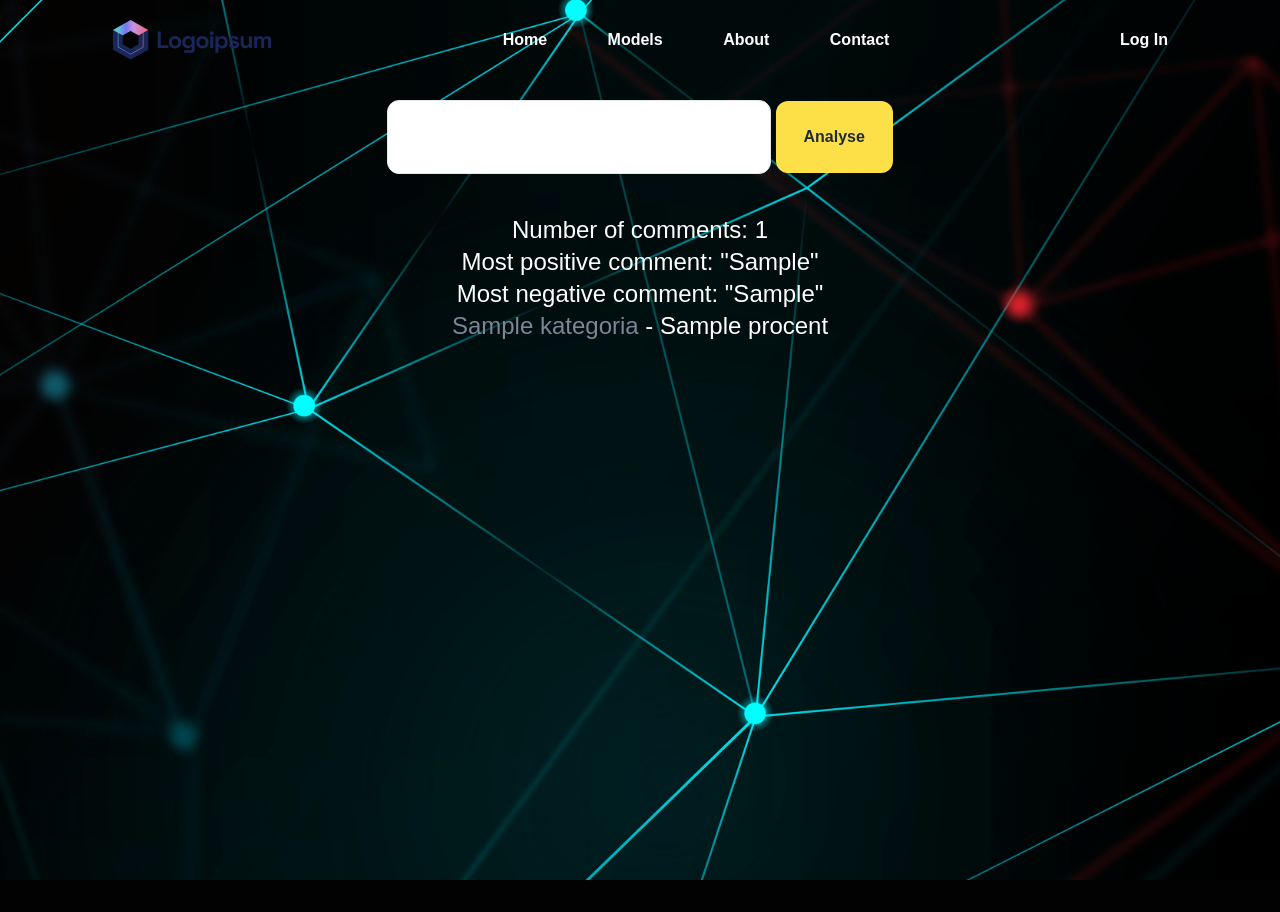
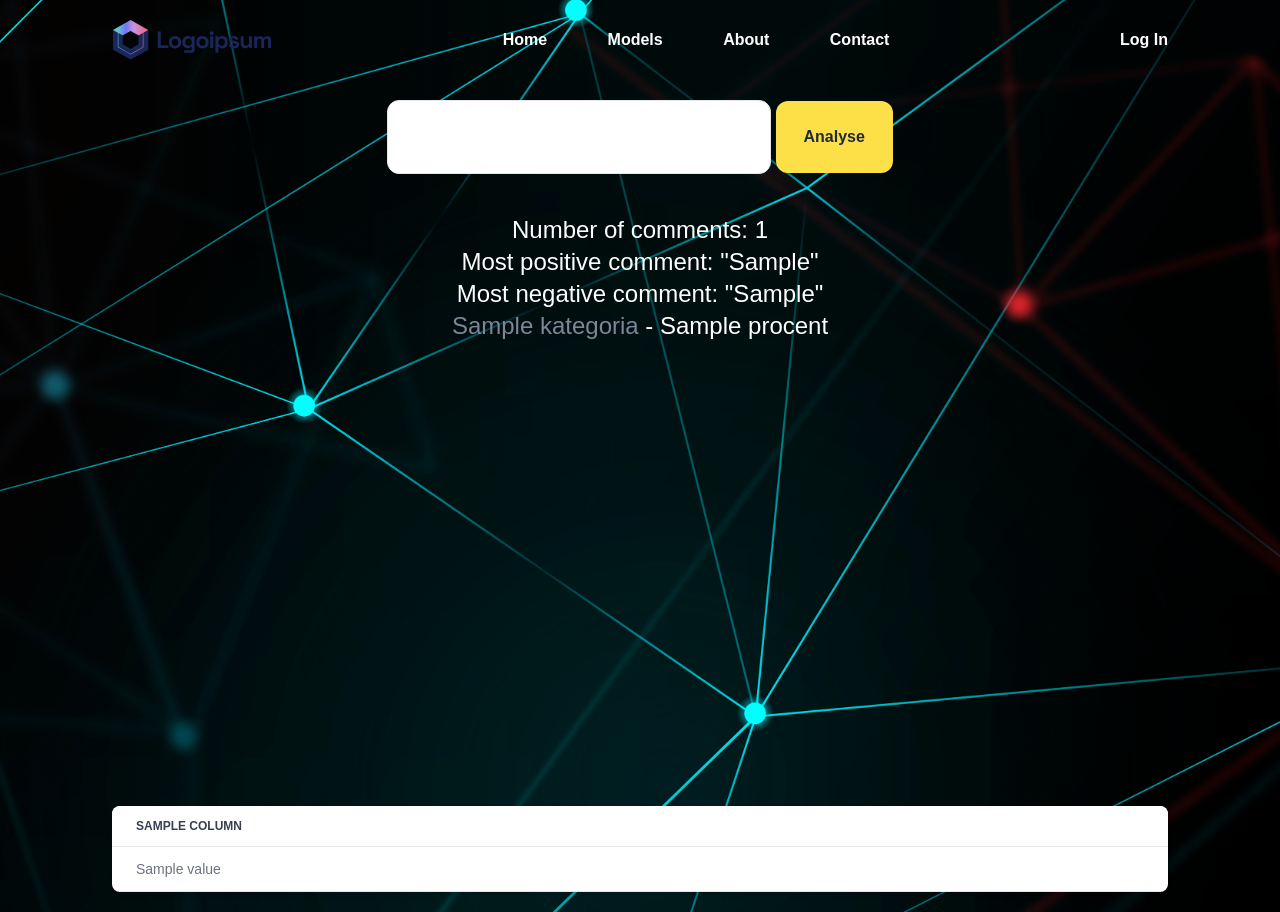
Before and after one commit to PatrykW7/Projekt-Aplikacje-Internetowe, a Django app: template website/yt_sentiment/templates/yt_sentiment/yt_sentiment.html in a window 1280 px wide. Before the commit the page ends 880 px from the top, so only its background shows below. Run offline with Django 4.2, Linux system fonts and the light colour scheme; the template is opened without the code that fills it: most values are stand-ins (such as "Sample title", 1, 10 or a date in 2020); some libraries are stand-ins or nearby versions.

Commit message:
Added Table with comments

```diff
--- a/website/yt_sentiment/templates/yt_sentiment/yt_sentiment.html
+++ b/website/yt_sentiment/templates/yt_sentiment/yt_sentiment.html
@@ -11,9 +11,12 @@
     </form>
     <div class="flex-center text-center pt-10 text-2xl">
         {% if sentiment.num_comments %}
+
             <h1>Number of comments: {{ sentiment.num_comments }}</h1>
             <h1>Most positive comment: "{{ sentiment.most_pos_com }}"</h1>
             <h1>Most negative comment: "{{ sentiment.most_neg_com }}"</h1>
+
+
 
 
             <ul>
@@ -108,6 +111,30 @@
             new Chart(ctx, config);
         </script>
 
+        <br>
+        <br>
+
+        <div class="relative overflow-x-auto shadow-md sm:rounded-lg">
+            <table class="w-full text-sm text-left rtl:text-right text-gray-500 dark:text-gray-400">
+                <thead class="text-xs text-gray-700 uppercase bg-gray-50 dark:bg-gray-700 dark:text-gray-400">
+                    <tr class="odd:bg-white odd:dark:bg-gray-900 even:bg-gray-50 even:dark:bg-gray-800 border-b dark:border-gray-700">
+                        {% for column in df.columns %}
+                            <th scope="col" class="px-6 py-3">{{ column }}</th>
+                        {% endfor %}
+                    </tr>
+                </thead>
+                <tbody>
+                    {% for index, row in df.iterrows %}
+                        <tr class="odd:bg-white odd:dark:bg-gray-900 even:bg-gray-50 even:dark:bg-gray-800 border-b dark:border-gray-700">
+                            {% for value in row %}
+                                <td scope="col" class="px-6 py-3">{{ value }}</td>
+                            {% endfor %}
+                        </tr>
+                    {% endfor %}
+                </tbody>
+            </table>
+        </div>
+
     </div>
 </div>
 {% endblock %}
```
Also changed, not shown: website/yt_sentiment/views.py (+17 -1 lines).
